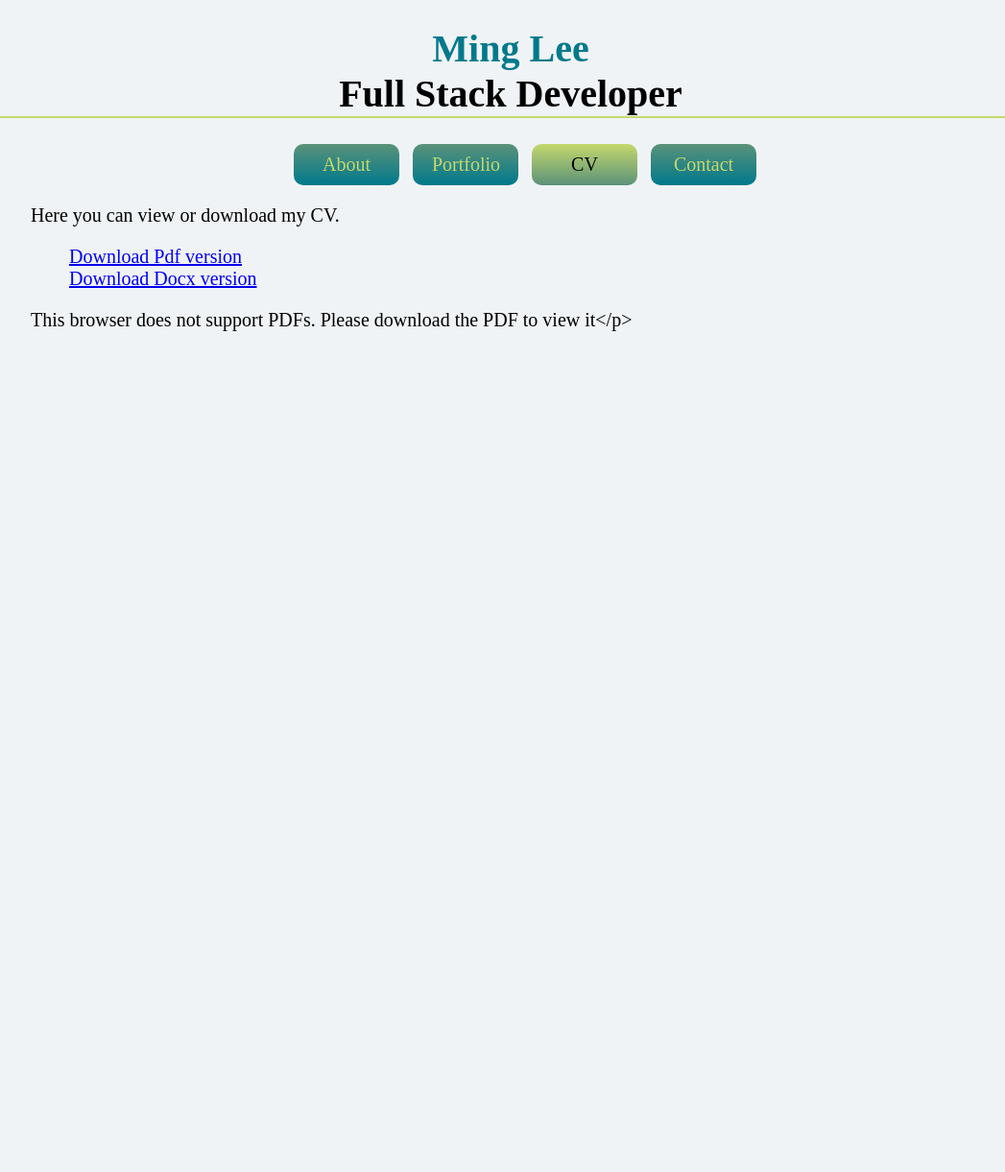
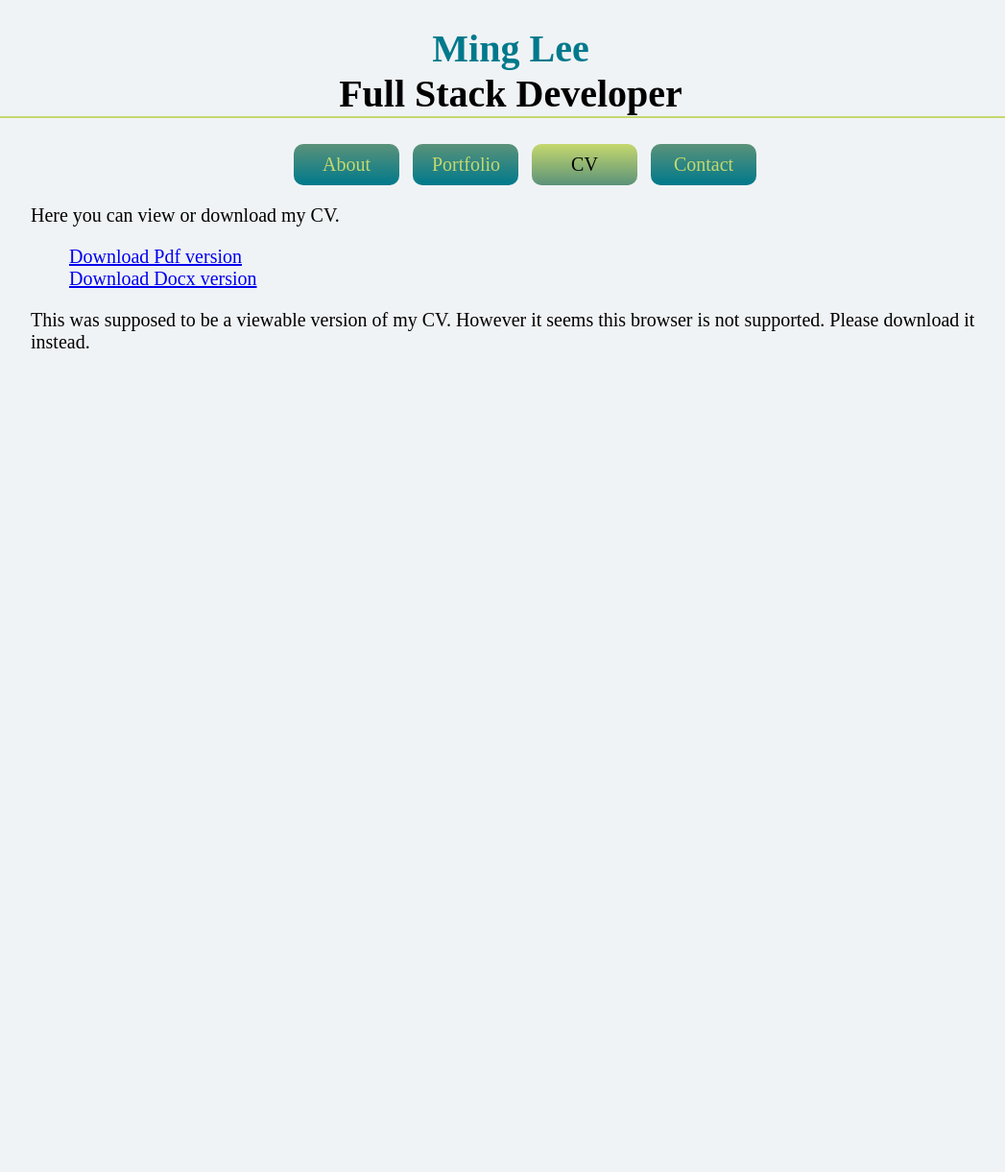
Before and after one commit to MingLee02/MingLee02.github.io, a Jekyll site: the page built from cv/index.md, in a window 1280 px wide. Shown: the whole page at 96% size, without its empty margins (108-1155 px from the left). Built offline with Jekyll 4.4.1, drawn with Linux system fonts in a browser that asks for light colours.

Commit message:
Add better message when CV isnt viewable on the browser

```diff
--- a/cv/index.md
+++ b/cv/index.md
@@ -12,5 +12,7 @@ Here you can view or download my CV.
 </ul>
 
 <object data="{{ site.url }}/assets/cv/MingLee-CV.pdf" type="application/pdf" width="100%" height="100%">
-   This browser does not support PDFs. Please download the PDF to view it</p>
+	This was supposed to be a viewable version of my CV.
+	However it seems this browser is not supported.
+	Please download it instead.
 </object>
```
